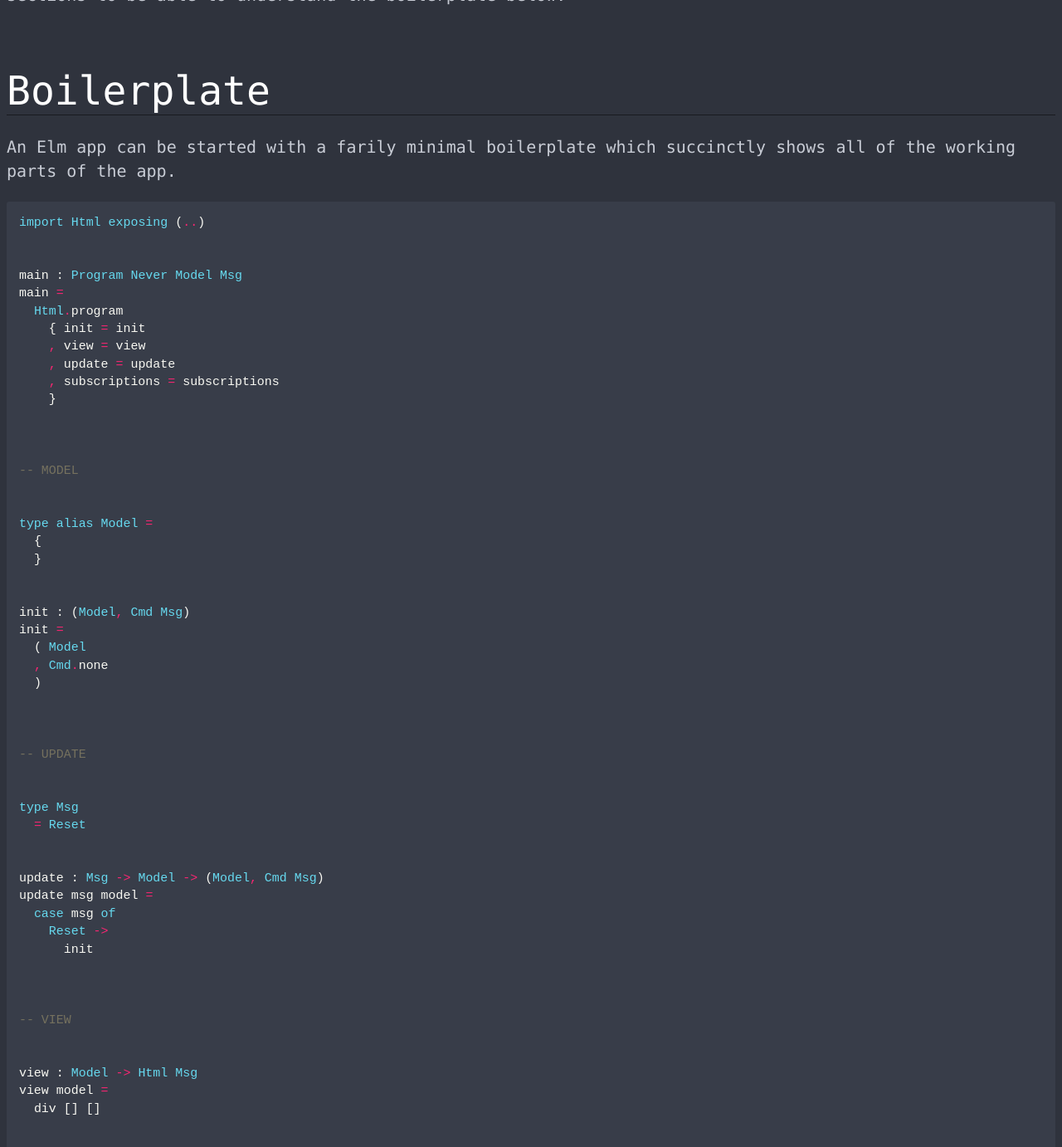
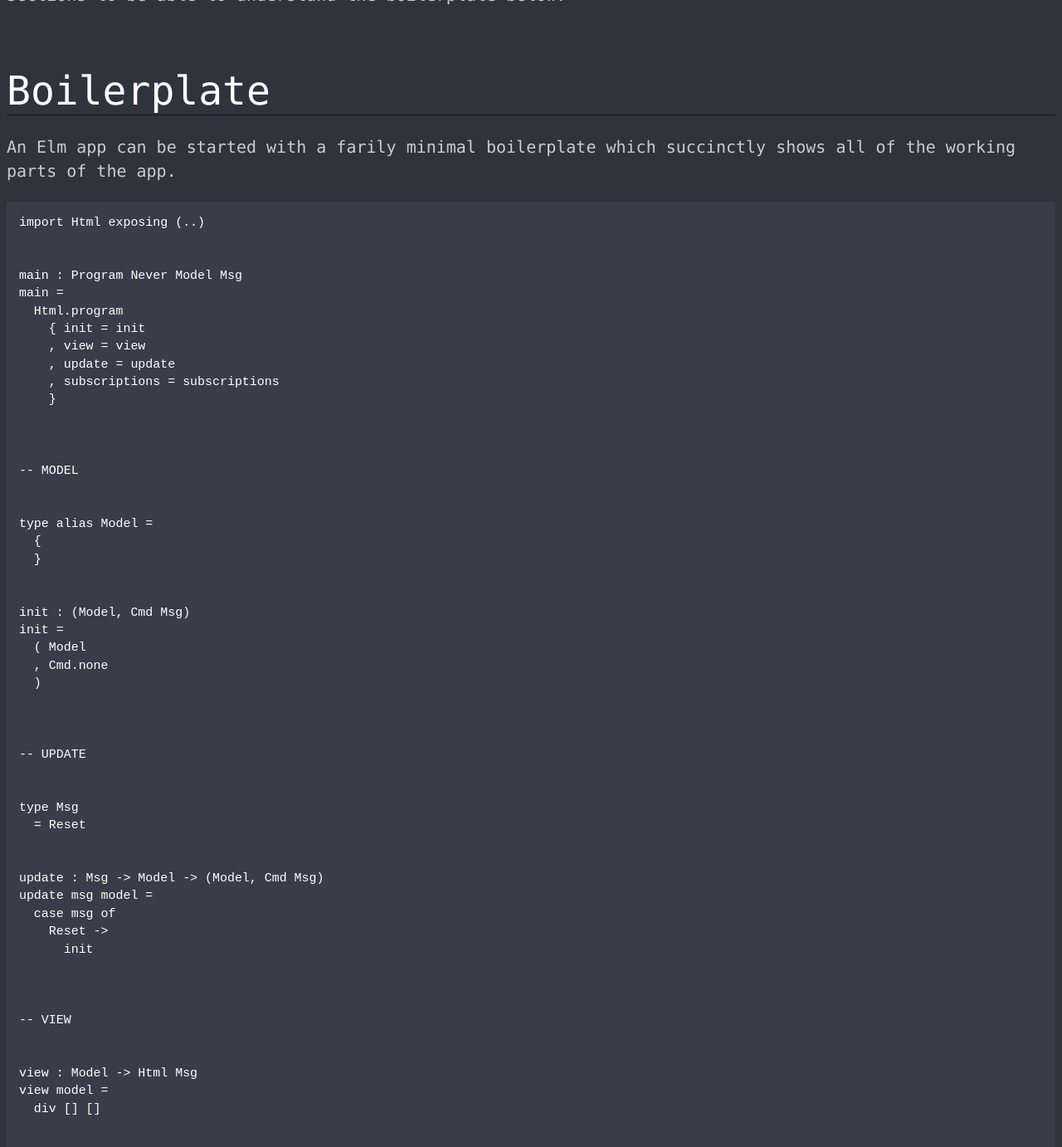
Before and after one commit to cakenggt/aleclownes.com, a Jekyll site: the page built from _posts/2017-04-10-react-redux-to-elm.md, in a window 1280 px wide and 1400 px high, scrolled down 529 px. Shown: the top 1382 px of the window at 83% size. Built offline with Jekyll 4.4.1, drawn with Linux system fonts in a browser that asks for light colours; nearby versions of some CDN libraries; some of the changed text lies outside the part shown.

Commit message:
Fix formatting for elm code

````diff
--- a/_posts/2017-04-10-react-redux-to-elm.md
+++ b/_posts/2017-04-10-react-redux-to-elm.md
@@ -14,7 +14,7 @@ Before we start, you should read some of the [official Elm guide](https://guide.
 
 An Elm app can be started with a farily minimal boilerplate which succinctly shows all of the working parts of the app.
 
-```elm
+```
 import Html exposing (..)
 
 
````
